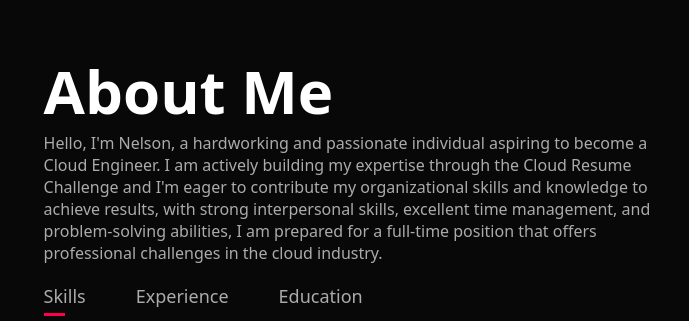
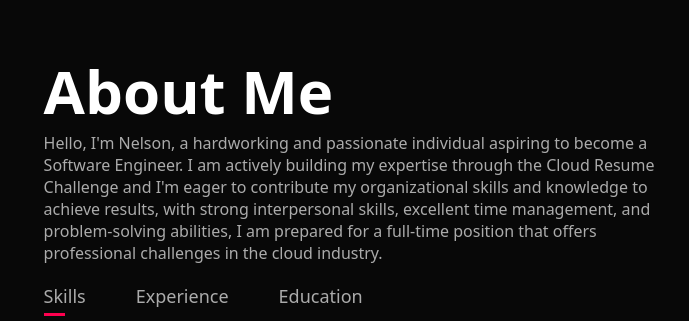
Before and after one commit to Acoolwolf96/ResumeChallenge, a plain HTML site: page frontend/index.html in a window 1280 px wide. Shown: the part 840-1161 px from the top of the page, 494-1183 px from the left. Drawn offline with Linux system fonts and the light colour scheme.

Commit message:
Update index.html

```diff
--- a/frontend/index.html
+++ b/frontend/index.html
@@ -61,7 +61,7 @@
                     <div class="about-col-2">
                         <h1 class="sub-title">About Me</h1>
                         <p>
-                            Hello, I'm Nelson, a hardworking and passionate individual aspiring to become a Cloud Engineer.
+                            Hello, I'm Nelson, a hardworking and passionate individual aspiring to become a Software Engineer.
                             I am actively building my expertise through the Cloud Resume Challenge and
                             I'm eager to contribute my organizational skills and knowledge to achieve results,
                             with strong interpersonal skills, excellent time management, and problem-solving abilities,
```
